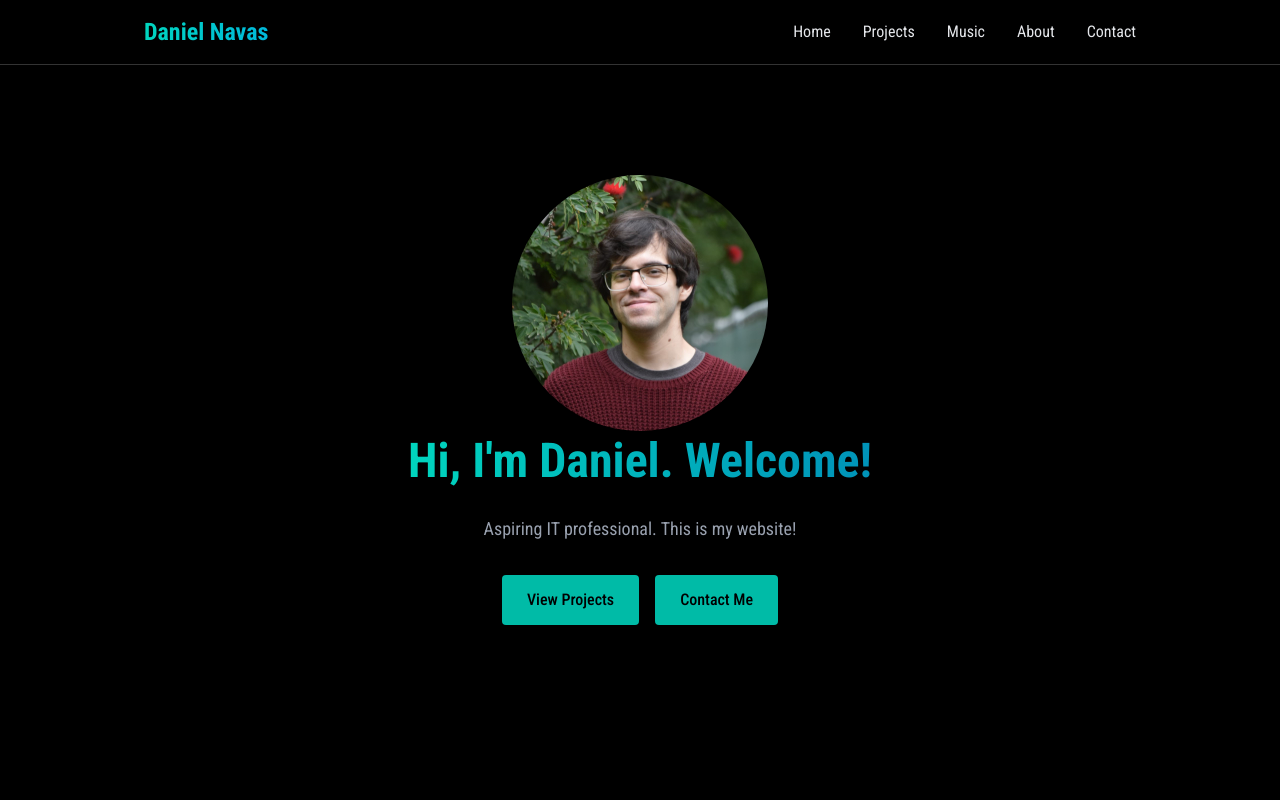
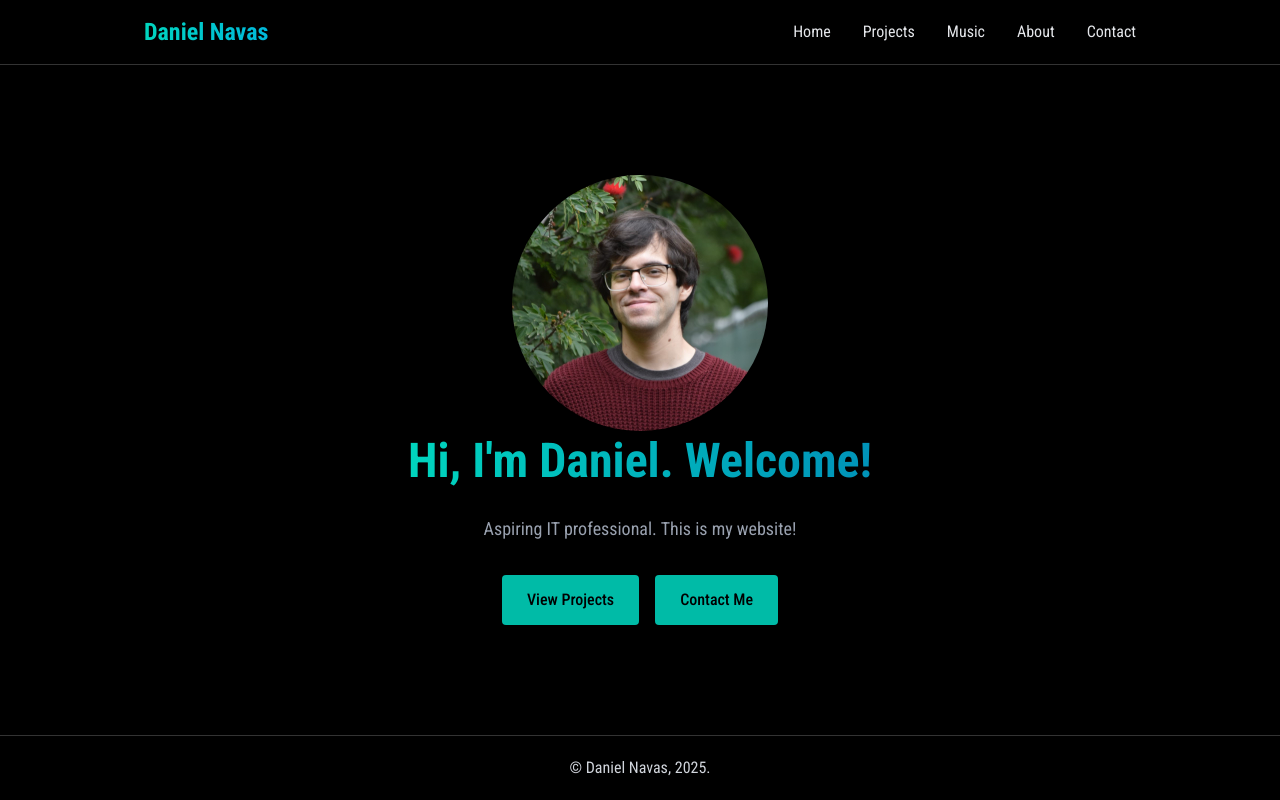
Before and after one commit to danielnavas/website, a React (Vite) app: page / in a window 1280 px wide. Shown: the top 800 px of the page. Built offline with nearby package versions, Linux system fonts and the light colour scheme.

Commit message:
updated .jsx files, added footer

```diff
--- a/index.html
+++ b/index.html
@@ -2,13 +2,13 @@
 <html lang="en">
   <head>
     <meta charset="UTF-8" />
-    <link rel="icon" type="image/svg+xml" href="/vite.svg" />
+    <link rel="icon" href="/sachi.jpg" />
     <link rel="preconnect" href="https://fonts.googleapis.com">
     <link rel="preconnect" href="https://fonts.gstatic.com" crossorigin>
     <link href="https://fonts.googleapis.com/css2?family=Roboto+Condensed:ital,wght@0,100..900;1,100..900&display=swap" rel="stylesheet">
 
     <meta name="viewport" content="width=device-width, initial-scale=1.0" />
-    <title>Vite + React</title>
+    <title>Daniel Navas</title>
   </head>
   <body>
     <div id="root"></div>
--- a/src/App.jsx
+++ b/src/App.jsx
@@ -7,6 +7,7 @@ import { Home } from './components/sections/Home';
 import { About } from './components/sections/About';
 import { Projects } from './components/sections/Projects';
 import { Contact } from './components/sections/Contact';
+import { Footer } from './components/sections/Footer';
 import "./index.css";
 
 function App() {
@@ -26,6 +27,7 @@ function App() {
         <About />
         <Projects />
         <Contact />
+        <Footer />
       </div>
   </>
   );
--- /dev/null
+++ b/src/components/sections/Footer.jsx
@@ -0,0 +1,11 @@
+export const Footer = () => {
+
+return <footer className="fixed bottom-0 w-full z-40 bg-gray backdrop-blur-lg border-t border-white/20 shadow-lg">
+    <div className="max-w-5xl mx-auto px-4 flex justify-center items-center h-16">
+        <a className="text-gray-300">
+            &#169; Daniel Navas, 2025.
+        </a>
+    </div>
+</footer>
+
+}
```
Also changed, not shown: public/sachi.jpg (added).
